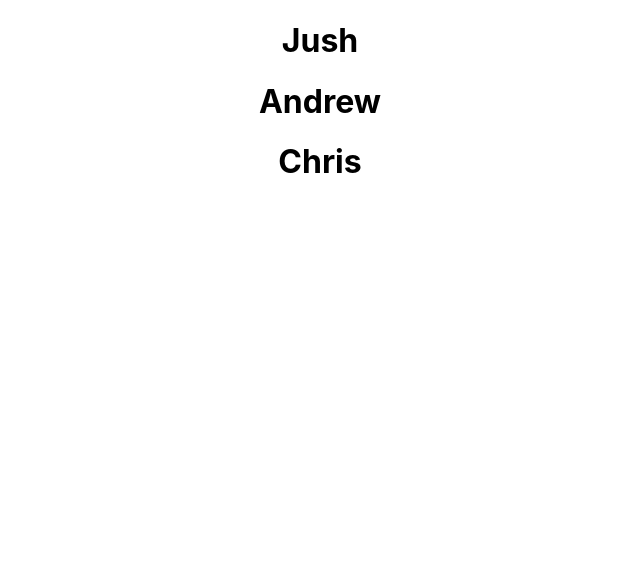
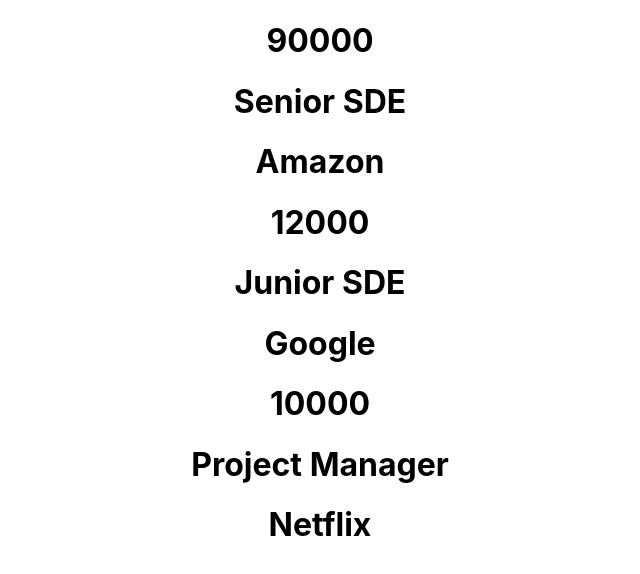
Before and after one commit to AWin23/react-basic-social-media-ap, a React (Create React App) app: page / in a window 1280 px wide. Shown: the top 574 px of the page, without its empty margins (320-960 px from the left). Built offline with nearby package versions, Linux system fonts and the light colour scheme.

Commit message:
episode 2

```diff
--- a/src/App.js
+++ b/src/App.js
@@ -1,27 +1,23 @@
 import "./App.css";
 
 function App() {
-  const Users = [
-    { name: "Jush", age: 19  },
-    { name: "Andrew", age: 21  },
-    { name: "Dom", age: 15 },
-    { name: "Blake", age: 14 },
-    { name: "Chris", age: 18 },
-  ];
-
-  //  write code to loop thru each of these planets and dispaly their names.
-  //  display names only if they are a gas giant
-
   return (
-  <div className="App">
-     {/* loop thru each of the Users */}
-     {/* ask each Users using the KEY IF the User is OF AGE */}
-     {/*  You have to wrap .map or any JavaScript expressoin wit curly braces to indicate that its a JavaScript expressoin that needs to be evaluated */}
-    {Users.map(
-      (person, key) => {if (person.age >= 18) return <h1> {person.name}</h1>;    {/* then return the name of users who are OF AGE accessing it using the key */}
-      })}
-  </div>
+    <div className="App">
+      <Job salary={90000} position="Senior SDE" company="Amazon" />
+      <Job salary={12000} position="Junior SDE" company="Google" />
+      <Job salary={10000} position="Project Manager" company="Netflix" />
+    </div>
   );
 }
 
+const Job = (props) => {
+  return (
+    <div>
+      <h1> {props.salary}</h1>
+      <h1> {props.position}</h1>
+      <h1> {props.company}</h1>
+    </div>
+  );
+};
+
 export default App;
```
